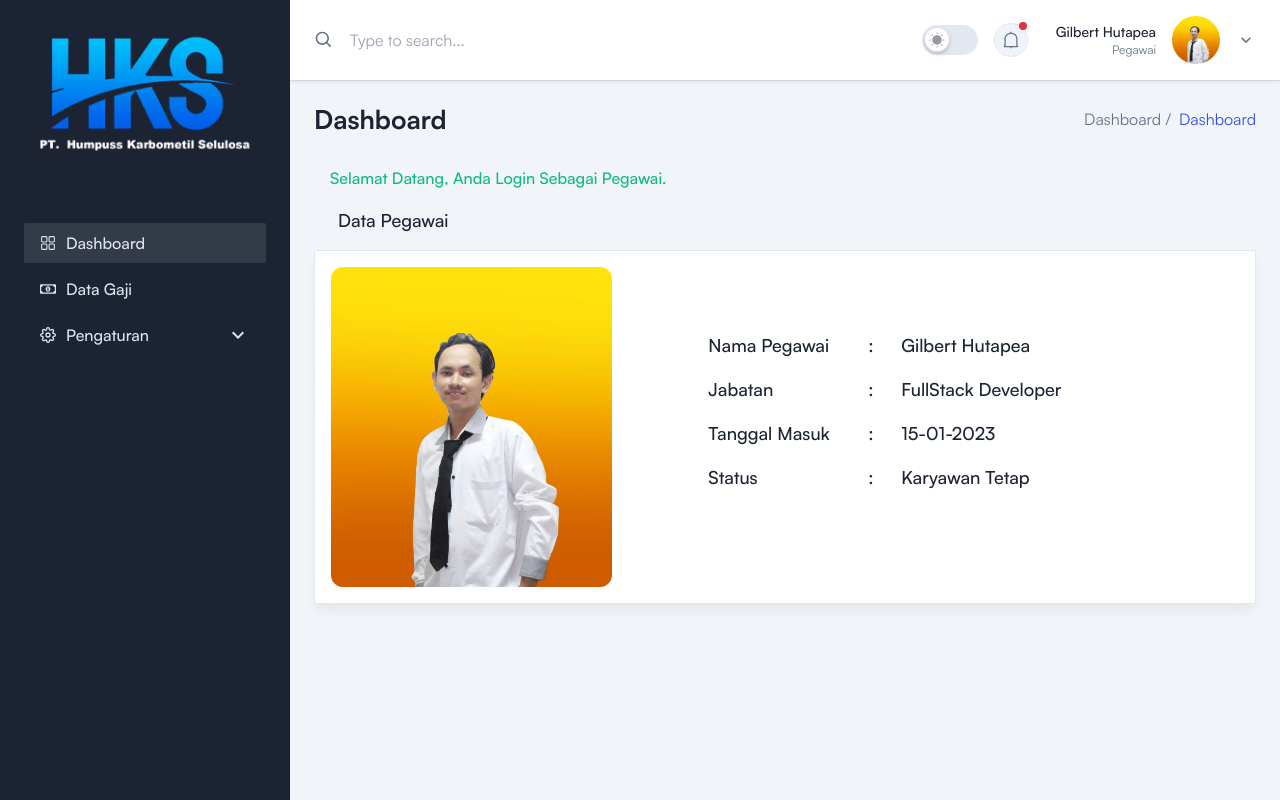
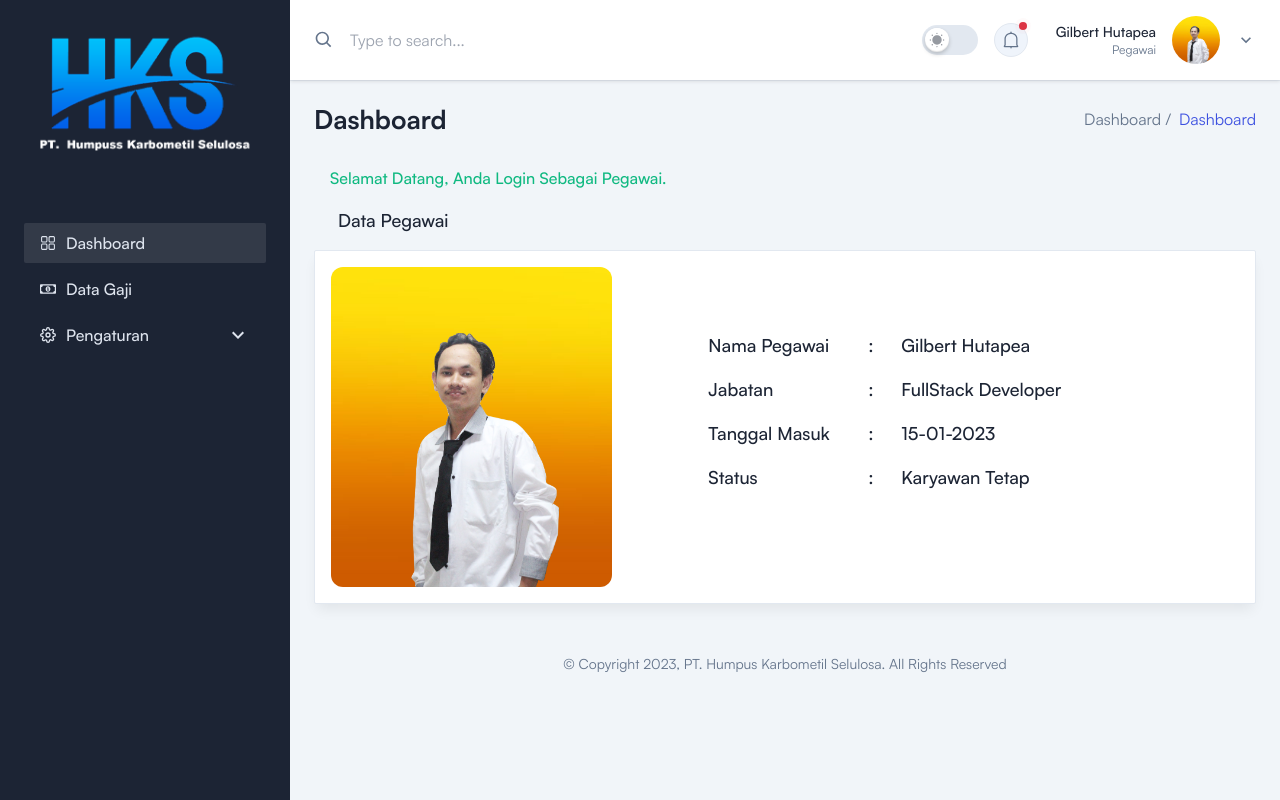
Before and after one commit to daniellee0420/employee-salary-managment, a React (Vite) app in the folder Frontend/: page /pegawai/dashboard in a window 1280 px wide. Built offline with nearby package versions, Linux system fonts and the light colour scheme.

Commit message:
Refactor

```diff
--- /dev/null
+++ b/Frontend/src/components/Footer/Footer.jsx
@@ -0,0 +1,16 @@
+import React from "react";
+
+const Footer = () => {
+    return (
+        <div>
+            <footer className="text-sm text-center px-10 py-6 text-base-100 border-base-300 bg-neutral ">
+                <div className="w-full h-[2px] bg-gray-600"></div>
+                <div className="flex flex-col md:flex-row items-center justify-center text-accent">
+                    <p>&copy; Copyright 2023, PT. Humpus Karbometil Selulosa. All Rights Reserved</p>
+                </div>
+            </footer>
+        </div>
+    );
+};
+
+export default Footer;
--- a/Frontend/src/components/Header/HeaderAdmin/HeaderAdmin.jsx
+++ b/Frontend/src/components/Header/HeaderAdmin/HeaderAdmin.jsx
@@ -53,7 +53,7 @@ const HeaderAdmin = (
           </button>
           {/* <!-- Hamburger Toggle BTN --> */}
 
-          <Link className='block flex-shrink-0 lg:hidden' to='/'>
+          <Link className='block flex-shrink-0 lg:hidden' to='/admin/dashboard'>
             <img src={LogoIcon} alt='Logo PT. Humpus Karbometil Selulosa' />
           </Link>
         </div>
--- a/Frontend/src/components/NotFound/NotFound.jsx
+++ b/Frontend/src/components/NotFound/NotFound.jsx
@@ -1,6 +1,4 @@
 import React from "react";
-// import { FaHome } from "react-icons/fa";
-// import { Link } from "react-router-dom";
 
 const NotFound = () => {
     return (
--- a/Frontend/src/layout/DefaultLayoutAdmin/DefaultLayoutAdmin.jsx
+++ b/Frontend/src/layout/DefaultLayoutAdmin/DefaultLayoutAdmin.jsx
@@ -1,6 +1,7 @@
 import React, { useState } from 'react';
 import SidebarAdmin from '../../components/Sidebar/SidebarAdmin/SidebarAdmin';
 import Header from '../../components/Header/HeaderAdmin/HeaderAdmin';
+import Footer from '../../components/Footer/Footer';
 
 const DefaultLayoutAdmin = ({ children }) => {
   const [sidebarOpen, setSidebarOpen] = useState(false)
@@ -26,6 +27,7 @@ const DefaultLayoutAdmin = ({ children }) => {
             </div>
           </main>
           {/* <!-- ===== Main Content End ===== --> */}
+          <Footer />
         </div>
         {/* <!-- ===== Content Area End ===== --> */}
       </div>
--- a/Frontend/src/layout/DefaultLayoutPegawai/DefaultLayoutPegawai.jsx
+++ b/Frontend/src/layout/DefaultLayoutPegawai/DefaultLayoutPegawai.jsx
@@ -1,6 +1,7 @@
 import React, { useState } from 'react';
 import SidebarPegawai from '../../components/Sidebar/SidebarPegawai/SidebarPegawai';
 import HeaderPegawai from '../../components/Header/HeaderPegawai/HeaderPegawai';
+import Footer from '../../components/Footer/Footer';
 
 const DefaultLayoutPegawai = ({ children }) => {
   const [sidebarOpen, setSidebarOpen] = useState(false)
@@ -26,6 +27,7 @@ const DefaultLayoutPegawai = ({ children }) => {
             </div>
           </main>
           {/* <!-- ===== Main Content End ===== --> */}
+          <Footer />
         </div>
         {/* <!-- ===== Content Area End ===== --> */}
       </div>
```
